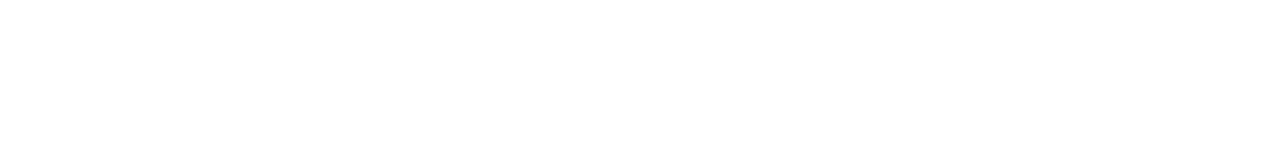
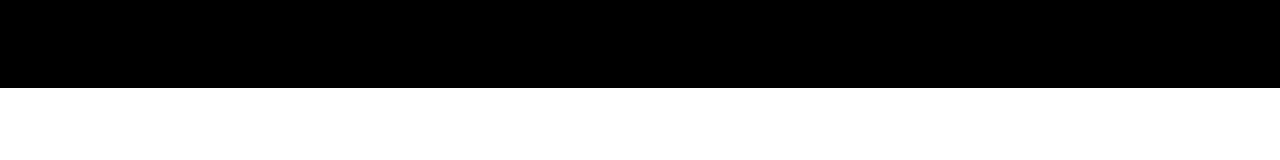
Before and after one commit to shshe22/uber, a plain HTML site: page index.html in a window 1280 px wide. Drawn offline with nearby package versions, Linux system fonts and the light colour scheme; a web font is replaced by a local one.

```diff
--- a/index.html
+++ b/index.html
@@ -16,5 +16,15 @@
     />
     <link rel="stylesheet" href="./main.css" />
   </head>
-  <body></body>
+  <body>
+    <header class="header">
+      <div class="wrapper">
+        <ul>
+          <li>
+            <img src="./images/" alt="" />
+          </li>
+        </ul>
+      </div>
+    </header>
+  </body>
 </html>
--- a/main.css
+++ b/main.css
@@ -1,3 +1,14 @@
 body {
   font-family: 'Pretendard Variable', sans-serif;
 }
+
+.header {
+  width: 100%;
+  height: 88px;
+  background-color: #000;
+}
+
+.wrapper {
+  margin: auto 0;
+  width: 1280px;
+}
```
Also changed, not shown: 1 other file.
